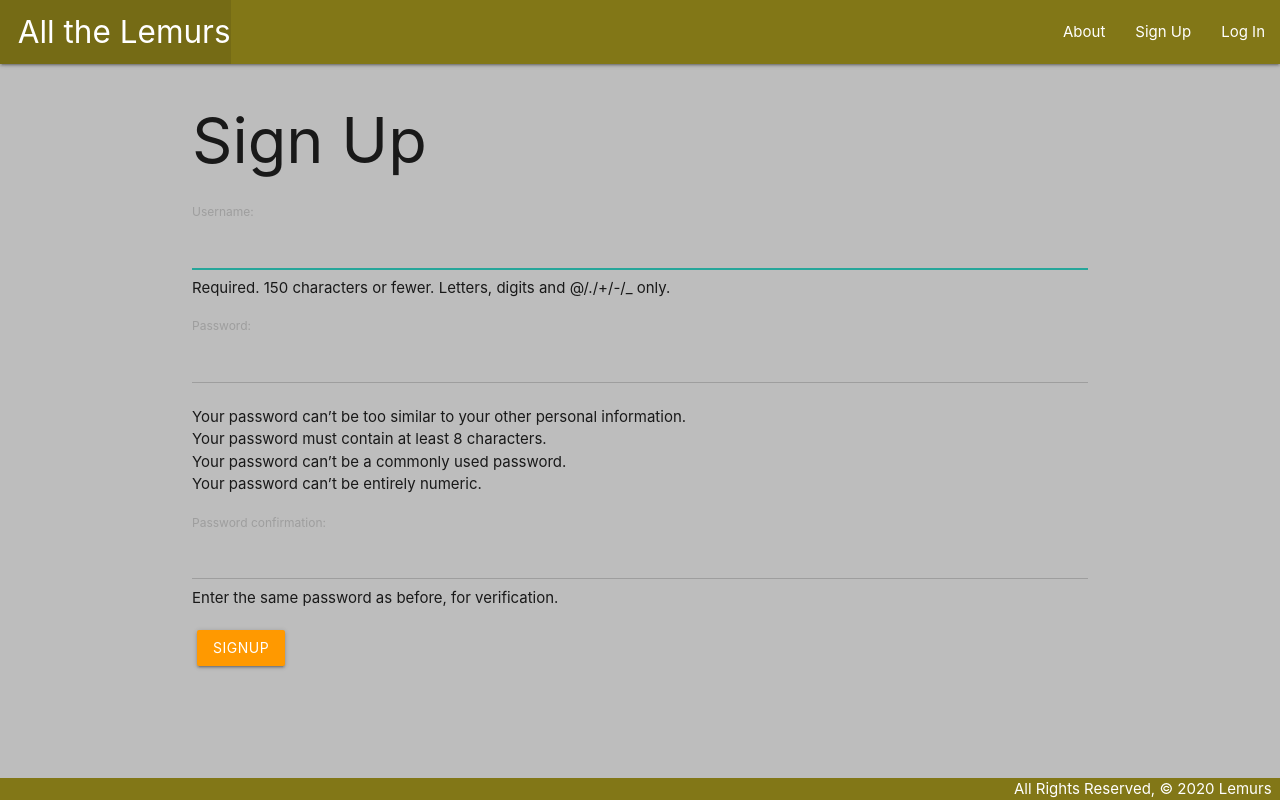
After one commit to 23carnies/lemurs, a Django app: page /accounts/signup in a window 1280 px wide. The commit adds this page. Run offline with Django 3.2, Linux system fonts and the light colour scheme.

Commit message:
Signup functionality

```diff
--- a/lemurs/settings.py
+++ b/lemurs/settings.py
@@ -129,3 +129,5 @@ USE_TZ = True
 STATIC_URL = '/static/'
 
 LOGIN_REDIRECT_URL = '/lemurs/'
+
+LOGOUT_REDIRECT_URL = '/'
--- a/main_app/templates/base.html
+++ b/main_app/templates/base.html
@@ -26,6 +26,7 @@
             <li><a href="{% url 'index' %}">See Lemurs!</a></li>
             <li><a href="{% url 'logout' %}">Log Out</a></li>
           {% else %}
+            <li><a href="{% url 'signup' %}">Sign Up</a></li>
             <li><a href="{% url 'login' %}">Log In</a></li>
           {% endif %}
         </ul>
--- /dev/null
+++ b/main_app/templates/registration/signup.html
@@ -0,0 +1,13 @@
+{% extends 'base.html' %}
+{% block content %}
+
+<h1>Sign Up</h1>
+
+<!-- Add the signup form -->
+<form method="post" action="{% url 'signup' %}">
+  {% csrf_token %}
+  {{ form.as_p }}
+  <input type="submit" class="btn edit-btn" value="signup">
+</form>
+
+{% endblock %}
--- a/main_app/urls.py
+++ b/main_app/urls.py
@@ -17,4 +17,5 @@ urlpatterns = [
     path('toys/<int:pk>/delete/', views.ToyDelete.as_view(), name='toys_delete'),
     path('lemurs/<int:lemur_id>/assoc_toy/<int:toy_id>/', views.assoc_toy, name='assoc_toy'),
     path('lemurs/<int:lemur_id>/add_photo/', views.add_photo, name='add_photo'),
+    path('accounts/signup', views.signup, name='signup'),
 ]
--- a/main_app/views.py
+++ b/main_app/views.py
@@ -1,6 +1,8 @@
 from django.shortcuts import render, redirect
 from django.views.generic.edit import CreateView, UpdateView, DeleteView
 from django.views.generic import ListView, DetailView
+from django.contrib.auth.forms import UserCreationForm
+from django.contrib.auth import login
 from .models import Lemur, Feeding, Toy, Photo
 from .forms import FeedingForm
 import uuid
@@ -38,7 +40,10 @@ def add_feeding(request, lemur_id):
 
 class LemurCreate(CreateView):
     model = Lemur
-    fields = '__all__'
+    fields = ['name', 'species', 'description', 'age']
+    def form_valid(self, form):
+        form.instance.user = self.request.user
+        return super().form_valid(form)
 
 class LemurUpdate(UpdateView):
     model = Lemur
@@ -88,3 +93,17 @@ def add_photo(request, lemur_id):
         except:
             print('An error occurred uploading file to S3')
     return redirect('detail', lemur_id=lemur_id)
+
+def signup(request):
+    error_message = ''
+    if request.method == 'POST':
+        form = UserCreationForm(request.POST)
+        if form.is_valid():
+            user = form.save()
+            login(request, user)
+            return redirect('index')
+        else:
+            error_message = 'Invalid sign up - try again'
+    form = UserCreationForm()
+    context = {'form': form, 'error_message': error_message}
+    return render(request, 'registration/signup.html', context)
```
